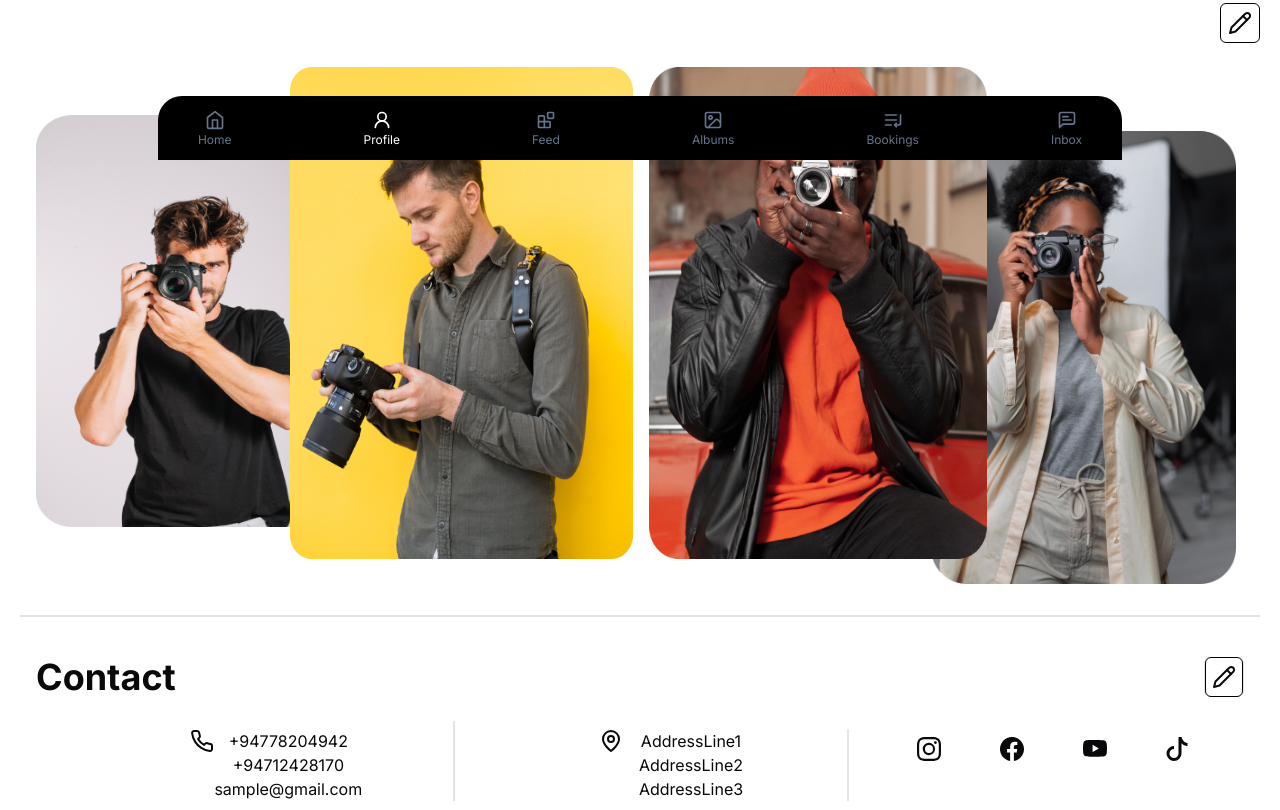
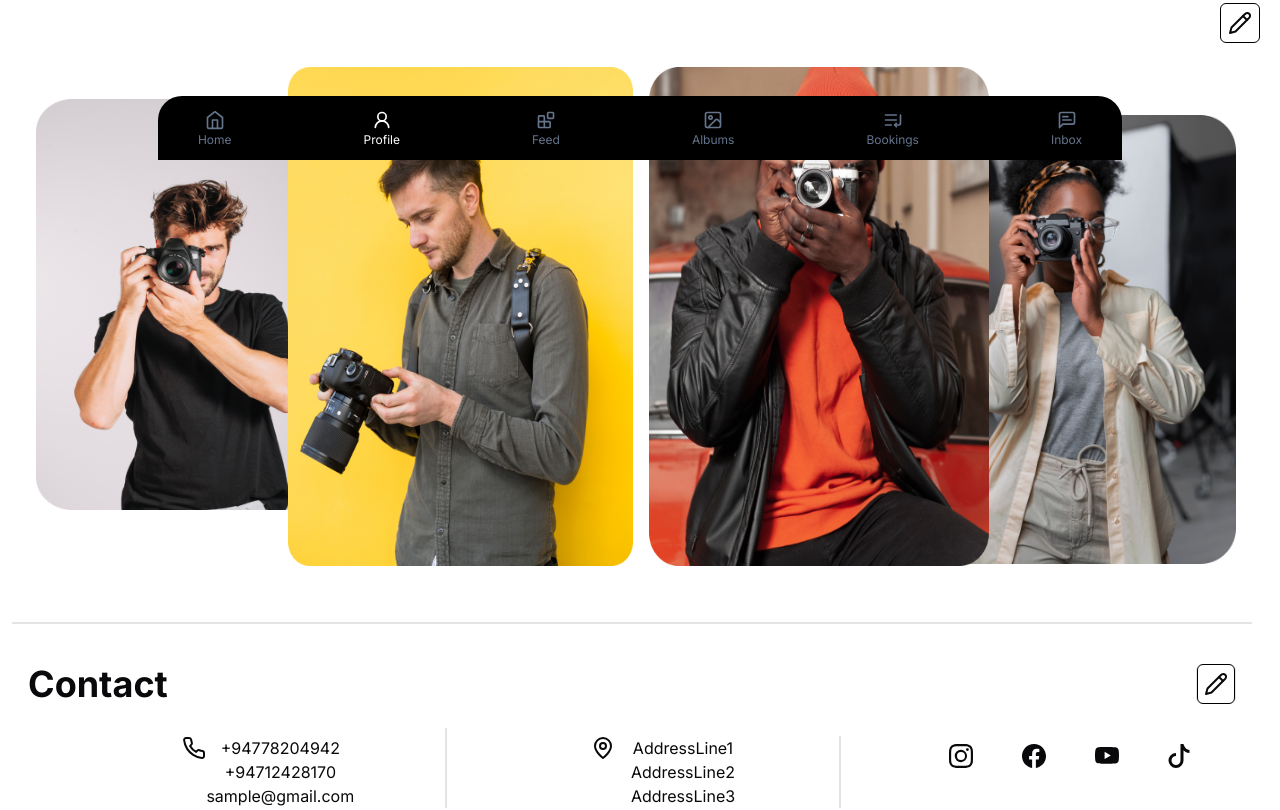
Before and after one commit to NerdLabs-UoM/anothershot-frontend, a Next.js app: page /photographer/profile in a window 1280 px wide. Shown: the part 640-1450 px from the top of the page. Built offline with nearby package versions, Linux system fonts and the light colour scheme.

Commit message:
fix(ANSH-89): featured section and contact section p2

```diff
--- a/app/photographer/(routes)/profile/contactSection/components/contactForm.tsx
+++ b/app/photographer/(routes)/profile/contactSection/components/contactForm.tsx
@@ -14,7 +14,8 @@ import { Button } from "@/components/ui/button";
 // import SubmitForm from "../../testimonialSection/components/SubmitForm";
 
 const formSchema = z.object({
-  ContactNumber: z.string().min(10).max(10),
+  ContactNumber1: z.string().min(10).max(10),
+  ContactNumber2: z.string().min(10).max(10),
   Address: z.string(),
   Instagram: z.string(),
   Facebook: z.string(),
@@ -26,7 +27,8 @@ export default function ContactForm() {
   const form1 = useForm<z.infer<typeof formSchema>>({
     resolver: zodResolver(formSchema),
     defaultValues: {
-      ContactNumber: "",
+      ContactNumber1: "",
+      ContactNumber2: "",
       Address: "",
       Instagram: "",
       Facebook: "",
@@ -52,7 +54,7 @@ export default function ContactForm() {
 
             <FormField
               control={form1.control}
-              name="ContactNumber"
+              name="ContactNumber1"
               render={({ field }) => (
                 <FormItem className="grid grid-cols-8 gap-4 justify-center items-center mb-4">
                   <FormLabel className="col-span-2 grid place-content-end">
@@ -63,9 +65,25 @@ export default function ContactForm() {
                       <FormControl className="col-span-3">
                         <Input placeholder="+94712469756" {...field} />
                       </FormControl>
-                      <FormControl className="col-span-3">
-                        <Input placeholder="+94786069824" {...field} />
-                      </FormControl>
+                      <FormField
+                        control={form1.control}
+                        name="ContactNumber2"
+                        render={({ field }) => (
+                          <FormItem>
+                            <div>
+                              <div>
+                                <FormControl className="col-span-3 w-32">
+                                  <Input
+                                    placeholder="+94712469756"
+                                    {...field}
+                                  />
+                                </FormControl>
+                              </div>
+                            </div>
+                            <FormMessage />
+                          </FormItem>
+                        )}
+                      />
                     </div>
                   </div>
                   <FormMessage />
--- a/app/photographer/(routes)/profile/contactSection/components/contactSectionContent.tsx
+++ b/app/photographer/(routes)/profile/contactSection/components/contactSectionContent.tsx
@@ -28,7 +28,7 @@ const ContactSectionContent = ({
   addressL3,
 }: Props) => {
   return (
-    <div className="mt-0 sm:mt-4 mb-0 sm:mb-10 border-y-0 sm:border-y-2 px-4 py-10 pb-0 sm:pb-16 justify-between bg-gray-200 sm:bg-white">
+    <div className="mt-0 sm:mt-4 mb-0 sm:mb-10 w-full sm:mr-2 border-y-0 sm:border-y-2 px-4 py-10 pb-0 sm:pb-16 justify-between bg-gray-200 sm:bg-white">
       <div className="flex flex-row  sm:flex sm:flex-row  sm:justify-between">
         <h1 className="flex text-4xl font-bold mb-0 ml-24 sm:ml-0">Contact</h1>
         <Button
@@ -41,11 +41,11 @@ const ContactSectionContent = ({
       </div>
 
       <div className="grid grid-cols-1 gap-0 sm:grid-cols-3 grid-rows-3 sm:grid-rows-1 sm:gap-10 sm:ml-16 mt-6">
-        <div className="flex flex-col sm:flex-row mt-4 sm:mt-0 border-r-0 sm:border-r-2 justify-center">
+        <div className="flex flex-col sm:flex-row mt-4 sm:mt-0 border-r-0 sm:border-r-2 justify-center ml-0 sm:ml-0">
           <div className="ml-0 mt-0 sm:mt-2 flex justify-center sm:justify-start">
             <Phone />
           </div>
-          <div className="ml-0 sm:ml-0 mt-0 sm:mt-2 flex flex-col justify-center sm:justify-start items-center sm:items-center">
+          <div className="ml-0 sm:ml-0 mt-0 sm:mt-2 flex flex-col justify-center sm:justify-start md:items-center items-center sm:items-center">
             <h4 className="mb-2 sm:mb-0 ">{phone1}</h4>
             <h4 className="mb-2 sm:mb-0">{phone2}</h4>
             <h4 className="mb-2 sm:mb-0">{email}</h4>
@@ -65,8 +65,8 @@ const ContactSectionContent = ({
           </div>
         </div>
 
-        <div className="flex flex-row mt-4 ml-8 sm:ml-2 md:ml-4 lg:ml-6 justify-center sm:justify-start">
-          <div className="w-32 h-0 mb-0">
+        <div className="flex flex-row mt-4 ml-10 sm:ml-6 md:ml-10 lg:ml-10 justify-center sm:justify-start">
+          <div className="w-32 h-0 mb-0 ml-4 sm:ml-8 md:ml-6">
             <svg
               xmlns="http://www.w3.org/2000/svg"
               width="32"
--- a/app/photographer/(routes)/profile/featuredPhoto/components/featuredPhoto.tsx
+++ b/app/photographer/(routes)/profile/featuredPhoto/components/featuredPhoto.tsx
@@ -6,17 +6,17 @@ export default function FeaturedPhoto() {
     <div>
       <div className="flex flex-direction:row sm:flex mt-6 ml-0 sm:ml-4 mb-6 sm:mb-10 mr-6 space-x-2 sm:space-x-6 md:-space-x-6 lg:-space-x-8 w-lg ">
         <div className="flex -space-x-4 sm:-space-x-14 ">
-          <div className="flex sm:mt-10 md:mt-12 lg:mt-12 md:mb-6 lg:mb-6 xl:mb-8">
+          <div className="flex sm:mt-8 md:mt-6 lg:mt-4 sm:mb-14">
             <Image
               src={"/images/man-with-camera 1.png"}
               alt="featured photo 1"
-              className="w-96 sm:w-full h-28 sm:h-auto rounded-3xl sm:rounded-none mt-4 sm:mt-0"
+              className="w-96 sm:w-full h-28 sm:h-auto rounded-3xl sm:rounded-none mt-4 "
               width={500}
-              height={500}
+              height={400}
             />
           </div>
 
-          <div className="featured-photo-two flex relative rounded-full sm:rounded-none">
+          <div className="flex relative">
             <Image
               src={"/images/photographer-looking-camera-screen 1.png"}
               alt="featured photo 2"
@@ -37,11 +37,11 @@ export default function FeaturedPhoto() {
             />
           </div>
 
-          <div className="mt-6 sm:mt-16">
+          <div className="mt-6 sm:mt-8 md:mt-14 lg:mt-14 xl:mt-12 sm:mb-2 md:mb-2 lg:mb-2 xl:mb-2 ">
             <Image
               src={"/images/front-view-woman-holding-photo-camera 1.png"}
               alt="featured photo 4"
-              className="w-96 sm:w-full h-28 sm:h-auto rounded-3xl sm:rounded-none"
+              className="w-96 sm:w-full h-28 sm:h-auto md:h-auto lg:h-auto xl:h-auto rounded-3xl sm:rounded-none"
               width={500}
               height={500}
             />
```
